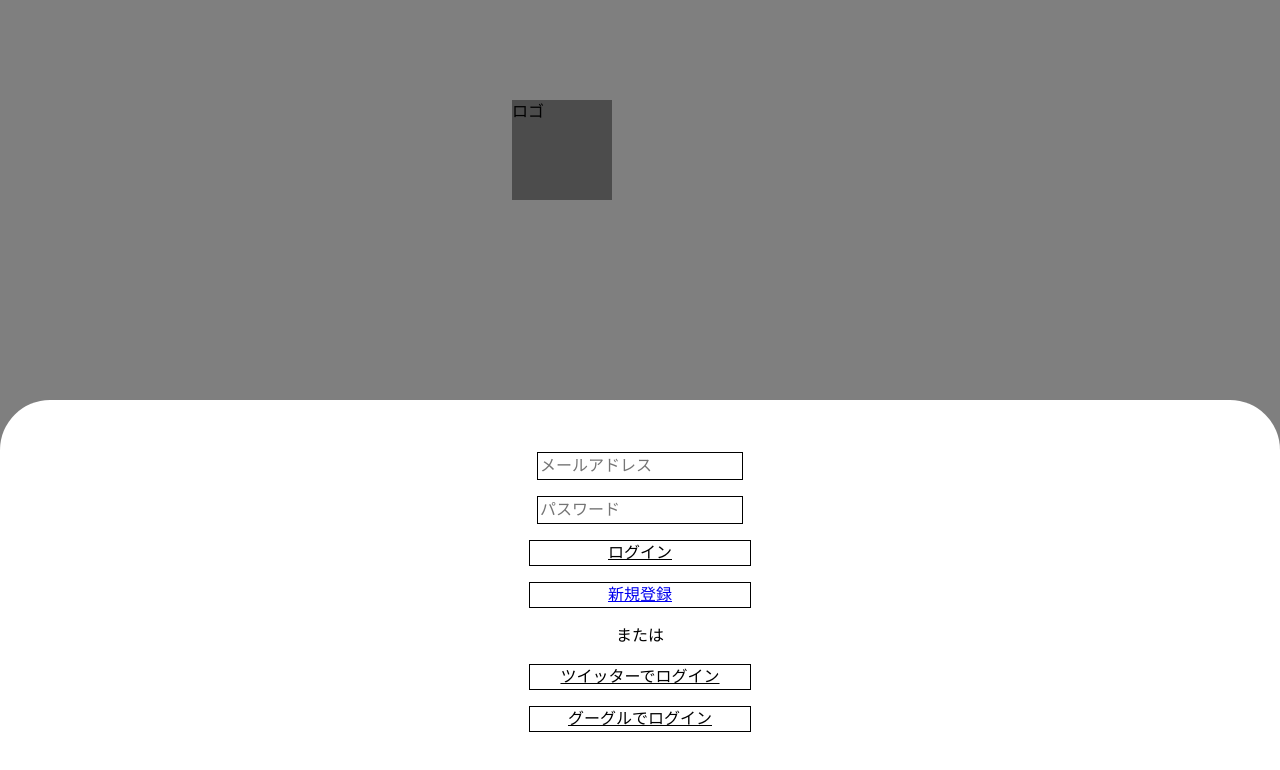
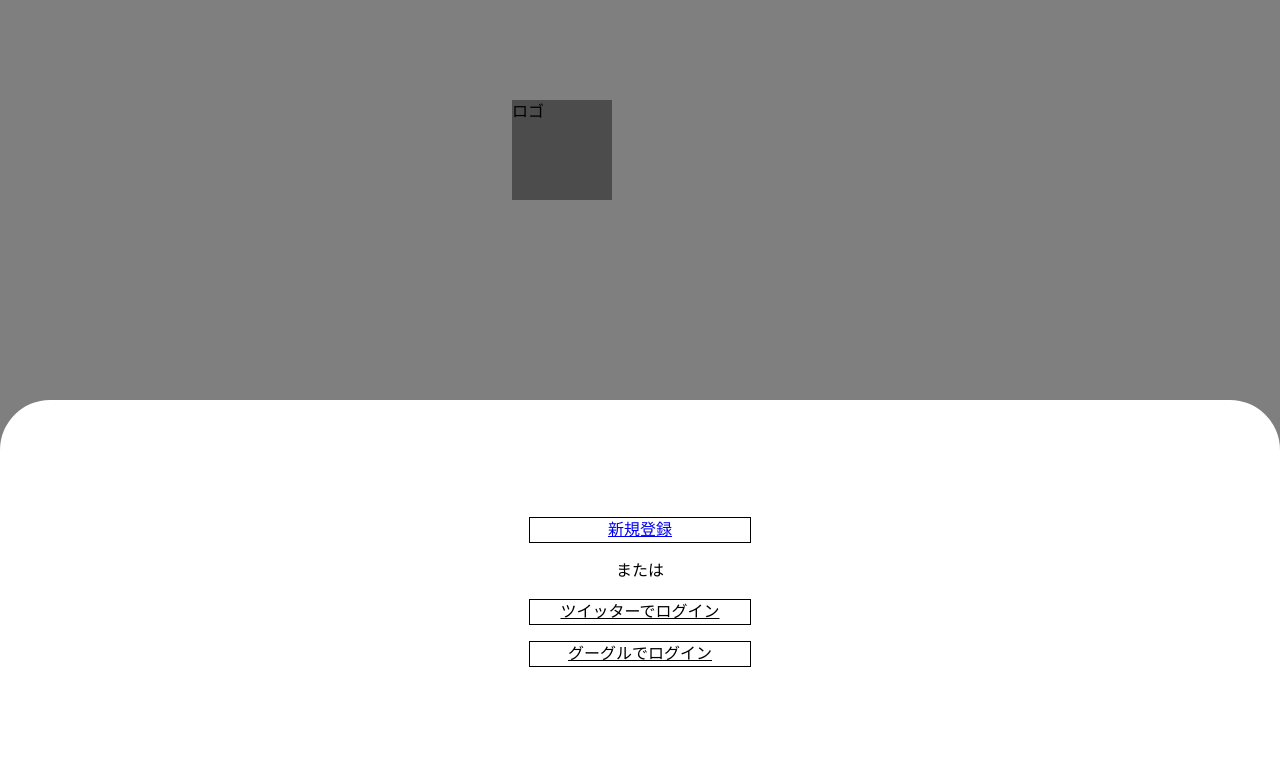
Before and after one commit to NewNomad/aaaa, a Next.js app: page /title in a window 1280 px wide. Both pictures are taken after a click on the button "新規登録". Shown: the top 770 px of the page. Built offline with nearby package versions, Linux system fonts and the light colour scheme.

Commit message:
update: モーダルの表示内容の切り替え

```diff
--- a/src/components/title/TitleModal.tsx
+++ b/src/components/title/TitleModal.tsx
@@ -1,6 +1,10 @@
 import ModalBg from '../ModalBg'
 
-export default function TitleModal() {
+type Props = {
+  props: boolean
+}
+
+export default function TitleModal(props:Props) {
   return (
     <div>
       <ModalBg />
@@ -19,6 +23,7 @@ export default function TitleModal() {
           alignItems: 'center',
         }}
       >
+      {props.props &&
         <section
           style={{
             width: 'auto',
@@ -60,6 +65,7 @@ export default function TitleModal() {
             ログイン
           </a>
         </section>
+      }
         <div
         style={{
           width: '222px',
--- a/src/pages/title.tsx
+++ b/src/pages/title.tsx
@@ -1,12 +1,13 @@
-import React from 'react'
+import React, { useState } from 'react'
 import Head from 'next/head'
 import { useRecoilState } from 'recoil'
-import titleModal from '../components/title/TitleModal'
 import { modalState } from '../../atoms/modalAtom'
 import TitleModal from '../components/title/TitleModal'
 
 export default function title() {
   const [showModal , setShowModal] = useRecoilState(modalState)
+  const [loginModal, setLoginModal] = useState(false)
+
   return (
     <>
       <Head>
@@ -34,14 +35,15 @@ export default function title() {
             color: "black",
             border: "1px solid black",
             position: "absolute",
-            bottom: 250,
+            bottom: 350,
             left: "40%",
           }}
           onClick={()=>{
+            setLoginModal(false)
             setShowModal(true)
           }}
         >
-          ログイン
+          新規登録
         </button>
         <button
           style={{
@@ -49,19 +51,20 @@ export default function title() {
             color: "black",
             border: "1px solid black",
             position: "absolute",
-            bottom: 350,
+            bottom: 250,
             left: "40%",
           }}
           onClick={()=>{
+            setLoginModal(true)
             setShowModal(true)
           }}
         >
-          新規登録
+          ログイン
         </button>
 
         {/* モーダル表示 */}
         {
-          showModal && <TitleModal />
+          showModal && <TitleModal props={loginModal} />
         }
       </main>
     </>
```
Lines whose indentation alone changed are shown as unchanged.
